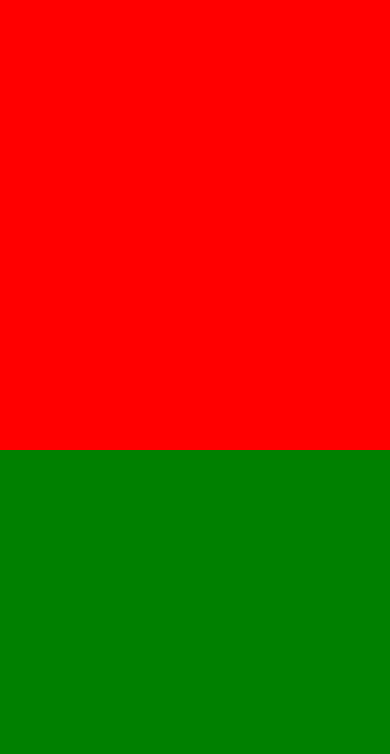
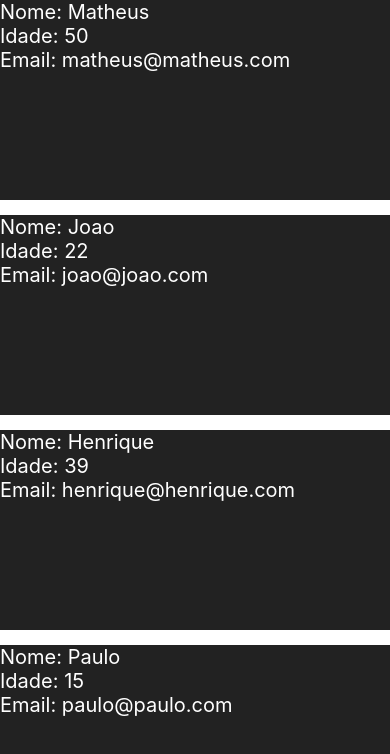
Before and after one commit to giovanne-aquino-clear/React-Native-01, a React Native app: screen / in a window 390 px wide. Shown: the top 754 px of the page. Built offline with nearby package versions, Linux system fonts and the light colour scheme.

Commit message:
Using FlatList

```diff
--- a/App.js
+++ b/App.js
@@ -3,57 +3,65 @@
   View,
   Text,
   StyleSheet,
-  ScrollView
+  FlatList
   } from 'react-native';
 
 class App extends Component{
+
+  constructor(props){
+    super(props);
+    this.state = {
+      feed:[
+        {id:'1', nome: 'Matheus', idade: 50, email: 'matheus@matheus.com'},
+        {id:'2', nome: 'Joao', idade: 22, email: 'joao@joao.com'},
+        {id:'3', nome: 'Henrique', idade: 39, email: 'henrique@henrique.com'},
+        {id:'4', nome: 'Paulo', idade: 15, email: 'paulo@paulo.com'},
+        {id:'5', nome: 'JOSE', idade: 12, email: 'jose@jose.com'},
+      ]
+    };
+  }
+
   render(){
     return(
       <View style={styles.container}>
 
-    <ScrollView
-    showsVerticalScrollIndicator={false}
-   /*  horizontal={true} */
-    >
-
-      <View style={styles.box1}></View>
-      <View style={styles.box2}></View>
-      <View style={styles.box3}></View>
-      <View style={styles.box4}></View>
-
-    </ScrollView>
+      <FlatList
+      data={this.state.feed}
+      keyExtractor={(item) => item.id}
+      renderItem={ ({item}) => <Pessoa data={item} /> }
+      />
 
       </View>
     );
   }
 
 }
-
 const styles = StyleSheet.create({
   container:{
-    flex:1
+    flex:1,
   },
-  box1:{
-    backgroundColor: 'red',
-    height:450,
-    //width:150
+  areaPessoa:{
+    backgroundColor: '#222',
+    height: 200,
+    marginBottom: 15
   },
-  box2:{
-    backgroundColor: 'green',
-    height:450,
-    //width:150
-  },
-  box3:{
-    backgroundColor: 'yellow',
-    height:450,
-    //width:150
-  },
-  box4:{
-    backgroundColor: 'blue',
-    height:450,
-    //width:150
+  textoPessoa:{
+    color: '#FFF',
+    fontSize: 20,
   }
-
 });
 
 export default App;
+
+
+class Pessoa extends Component{
+  render(){
+    return(
+      <View style={styles.areaPessoa}>
+        <Text style={styles.textoPessoa}>Nome: {this.props.data.nome} </Text>
+        <Text style={styles.textoPessoa}>Idade: {this.props.data.idade} </Text>
+        <Text style={styles.textoPessoa}>Email: {this.props.data.email} </Text>
+      </View>
+    );
+  }
+}
```
